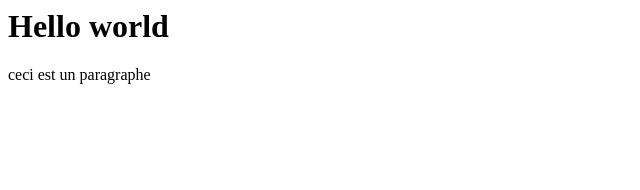
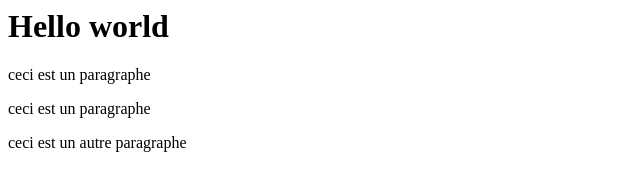
Before and after one commit to Zine-zaoui/first-app-e09, a plain HTML site: page index.html in a window 1280 px wide. Shown: the whole page, without its empty margins (0-640 px from the left). Drawn offline with Linux system fonts and the light colour scheme.

Commit message:
index.html

```diff
--- a/index.html
+++ b/index.html
@@ -1,2 +1,4 @@
 <h1>Hello world</h1>
 <p>ceci est un paragraphe</p>
+<p>ceci est un paragraphe</p>
+<p>ceci est un autre paragraphe</p>
```
